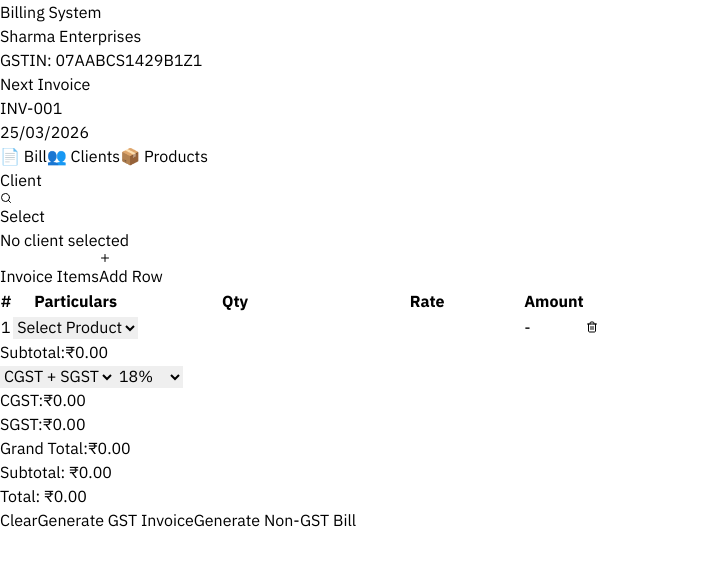
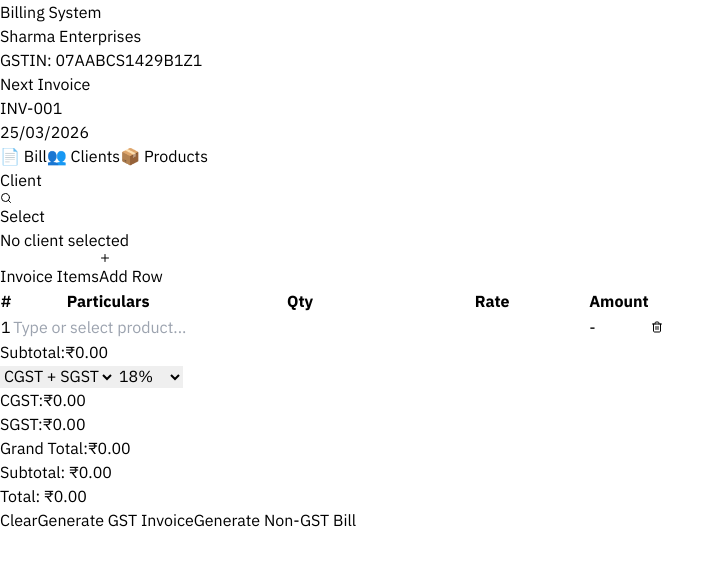
Before and after one commit to jhalucky/Mini-Tally, a React (Vite) app: page / in a window 1280 px wide. Shown: the top 566 px of the page, without its empty margins (0-725 px from the left). Built offline with nearby package versions, Linux system fonts and the light colour scheme.

Commit message:
files added

```diff
--- a/src/components/InvoiceForm.jsx
+++ b/src/components/InvoiceForm.jsx
@@ -1,6 +1,6 @@
-import React, { useState } from "react";
+import React, { useState, useRef, useEffect } from "react";
 import { Plus, Trash2 } from "lucide-react";
-import { getProducts } from "../db/database";
+import { getProducts, saveProduct } from "../db/database";
 
 const GST_RATES = [0, 0.1, 0.25, 1, 1.5, 3, 5, 6, 7.5, 9, 12, 14, 18, 28];
 
@@ -22,19 +22,93 @@ function NumCell({ value, onChange }) {
   );
 }
 
+/**
+ * ParticularsCell
+ * ---------------
+ * A free-text input with a dropdown suggestion list from saved products.
+ * - User can type anything freely — no need to visit Products tab first.
+ * - As they type, matching saved products appear as suggestions.
+ * - Selecting a suggestion auto-fills the rate.
+ * - If they type a new name (not in products), it's just used as-is.
+ * - Optionally saves new typed products to the store for future use.
+ */
+function ParticularsCell({ value, rate, onChangeParticulars, onChangeRate }) {
+  const [query, setQuery]       = useState(value || "");
+  const [open, setOpen]         = useState(false);
+  const [products, setProducts] = useState(getProducts());
+  const wrapRef                 = useRef(null);
+
+  // keep query in sync if parent resets the row
+  useEffect(() => { setQuery(value || ""); }, [value]);
+
+  // close dropdown when clicking outside
+  useEffect(() => {
+    const handler = (e) => { if (wrapRef.current && !wrapRef.current.contains(e.target)) setOpen(false); };
+    document.addEventListener("mousedown", handler);
+    return () => document.removeEventListener("mousedown", handler);
+  }, []);
+
+  const filtered = query.trim()
+    ? products.filter(p => p.name.toLowerCase().includes(query.trim().toLowerCase()))
+    : products;
+
+  const handleInput = (e) => {
+    const val = e.target.value;
+    setQuery(val);
+    onChangeParticulars(val);
+    setOpen(true);
+  };
+
+  const handleSelect = (product) => {
+    setQuery(product.name);
+    onChangeParticulars(product.name);
+    onChangeRate(product.price);
+    setOpen(false);
+  };
+
+  const handleBlur = () => {
+    // small delay so click on suggestion registers first
+    setTimeout(() => setOpen(false), 150);
+  };
+
+  return (
+    <div ref={wrapRef} className="relative w-full">
+      <input
+        type="text"
+        value={query}
+        onChange={handleInput}
+        onFocus={() => setOpen(true)}
+        onBlur={handleBlur}
+        placeholder="Type or select product..."
+        className="w-full border px-2 py-1 text-xs outline-none"
+      />
+      {open && filtered.length > 0 && (
+        <div className="absolute left-0 top-full z-50 bg-white border border-gray-300 shadow-lg w-full max-h-40 overflow-y-auto">
+          {filtered.map(p => (
+            <div
+              key={p.id}
+              onMouseDown={() => handleSelect(p)}
+              className="px-3 py-1.5 text-xs cursor-pointer hover:bg-gray-100 flex justify-between gap-2"
+            >
+              <span>{p.name}</span>
+              <span className="text-gray-400">₹{p.price}</span>
+            </div>
+          ))}
+        </div>
+      )}
+    </div>
+  );
+}
+
 export default function InvoiceForm({ rows, setRows, setGSTData }) {
-  const products = getProducts();
-
   const [gstType, setGstType] = useState("cgst_sgst");
   const [gstRate, setGstRate] = useState(18);
 
-  const addRow = () => setRows((r) => [...r, BLANK_ROW()]);
+  const addRow    = () => setRows((r) => [...r, BLANK_ROW()]);
   const removeRow = (id) => setRows((r) => r.filter((row) => row.id !== id));
 
   const updateRow = (id, key, value) => {
-    setRows((r) =>
-      r.map((row) => (row.id === id ? { ...row, [key]: value } : row))
-    );
+    setRows((r) => r.map((row) => (row.id === id ? { ...row, [key]: value } : row)));
   };
 
   const subtotal = rows.reduce((sum, r) => {
@@ -42,11 +116,10 @@ export default function InvoiceForm({ rows, setRows, setGSTData }) {
     return sum + (qty * (parseFloat(r.rate) || 0));
   }, 0);
 
-  const gstAmount = (subtotal * gstRate) / 100;
-  const cgst = gstType === "cgst_sgst" ? gstAmount / 2 : 0;
-  const sgst = gstType === "cgst_sgst" ? gstAmount / 2 : 0;
-  const igst = gstType === "igst" ? gstAmount : 0;
-
+  const gstAmount  = (subtotal * gstRate) / 100;
+  const cgst       = gstType === "cgst_sgst" ? gstAmount / 2 : 0;
+  const sgst       = gstType === "cgst_sgst" ? gstAmount / 2 : 0;
+  const igst       = gstType === "igst" ? gstAmount : 0;
   const grandTotal = subtotal + gstAmount;
 
   React.useEffect(() => {
@@ -64,48 +137,35 @@ export default function InvoiceForm({ rows, setRows, setGSTData }) {
         </button>
       </div>
 
-      {/* 🔥 RESPONSIVE TABLE */}
       <div className="overflow-x-auto">
         <table className="w-full min-w-[600px] text-xs border-collapse table-fixed">
-
           <thead>
             <tr className="border-b border-black">
-              <th className="px-2 py-2 border">#</th>
+              <th className="px-2 py-2 border w-8">#</th>
               <th className="px-2 py-2 border">Particulars</th>
-              <th className="px-2 py-2 border">Qty</th>
-              <th className="px-2 py-2 border">Rate</th>
-              <th className="px-2 py-2 border">Amount</th>
-              <th className="px-2 py-2 border"></th>
+              <th className="px-2 py-2 border w-20">Qty</th>
+              <th className="px-2 py-2 border w-24">Rate</th>
+              <th className="px-2 py-2 border w-24">Amount</th>
+              <th className="px-2 py-2 border w-8"></th>
             </tr>
           </thead>
 
           <tbody>
             {rows.map((row, idx) => {
-              // qty defaults to 1 when left blank — amount = rate if no qty entered
-              const qty = row.qty === "" || row.qty === undefined ? 1 : parseFloat(row.qty) || 1;
+              const qty    = row.qty === "" || row.qty === undefined ? 1 : parseFloat(row.qty) || 1;
               const amount = qty * (parseFloat(row.rate) || 0);
 
               return (
                 <tr key={row.id} className="border-b">
-
                   <td className="text-center border px-1">{idx + 1}</td>
 
-                  <td className="border px-2 break-words">
-                    <select
+                  <td className="border px-1">
+                    <ParticularsCell
                       value={row.particulars}
-                      onChange={(e) => {
-                        const product = products.find(p => p.name === e.target.value);
-                        if (!product) return;
-                        updateRow(row.id, "particulars", product.name);
-                        updateRow(row.id, "rate", product.price);
-                      }}
-                      className="w-full min-w-[120px] border px-2 py-1"
-                    >
-                      <option value="">Select Product</option>
-                      {products.map(p => (
-                        <option key={p.id} value={p.name}>{p.name}</option>
-                      ))}
-                    </select>
+                      rate={row.rate}
+                      onChangeParticulars={(v) => updateRow(row.id, "particulars", v)}
+                      onChangeRate={(v) => updateRow(row.id, "rate", v)}
+                    />
                   </td>
 
                   <td className="border px-1">
@@ -125,7 +185,6 @@ export default function InvoiceForm({ rows, setRows, setGSTData }) {
                       <Trash2 size={12} />
                     </button>
                   </td>
-
                 </tr>
               );
             })}
@@ -133,9 +192,8 @@ export default function InvoiceForm({ rows, setRows, setGSTData }) {
         </table>
       </div>
 
-      {/* 🔥 RESPONSIVE GST */}
+      {/* GST section */}
       <div className="p-4 border-t text-sm w-full">
-
         <div className="flex justify-between mb-2">
           <span>Subtotal:</span>
           <span>₹{subtotal.toFixed(2)}</span>
@@ -146,7 +204,6 @@ export default function InvoiceForm({ rows, setRows, setGSTData }) {
             <option value="cgst_sgst">CGST + SGST</option>
             <option value="igst">IGST</option>
           </select>
-
           <select value={gstRate} onChange={(e) => setGstRate(Number(e.target.value))} className="border px-2 py-1">
             {GST_RATES.map(r => (
               <option key={r} value={r}>{r}%</option>
@@ -155,20 +212,16 @@ export default function InvoiceForm({ rows, setRows, setGSTData }) {
         </div>
 
         <div className="flex justify-between">
-          <span>CGST:</span>
-          <span>₹{cgst.toFixed(2)}</span>
+          <span>CGST:</span><span>₹{cgst.toFixed(2)}</span>
         </div>
-
         <div className="flex justify-between">
-          <span>SGST:</span>
-          <span>₹{sgst.toFixed(2)}</span>
+          <span>SGST:</span><span>₹{sgst.toFixed(2)}</span>
         </div>
 
         <div className="flex justify-between font-bold mt-2 border-t pt-2">
           <span>Grand Total:</span>
           <span>₹{grandTotal.toFixed(2)}</span>
         </div>
-
       </div>
     </div>
   );
```
